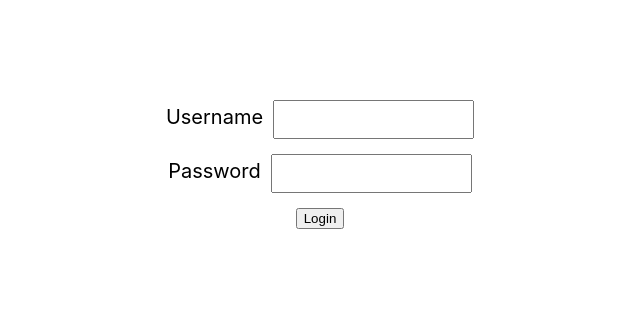
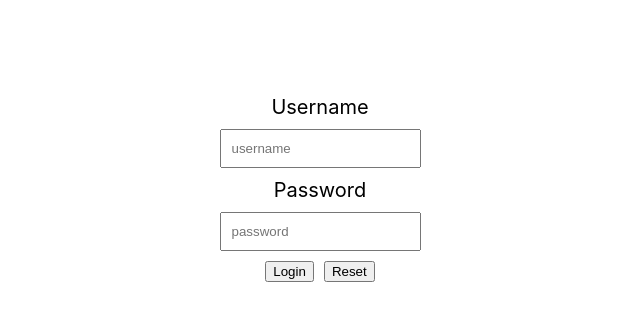
Before and after one commit to Dianaaa1/attempt, a React (Create React App) app: page /login in a window 1280 px wide. Shown: the top 320 px of the page, without its empty margins (320-960 px from the left). Built offline with nearby package versions, Linux system fonts and the light colour scheme.

Commit message:
добавлен formik для login

```diff
--- a/src/components/Login.js
+++ b/src/components/Login.js
@@ -1,5 +1,6 @@
 import React, {useState} from "react";
 import { Redirect } from "react-router-dom";
+import { Formik } from "formik";
 
 function Login () {
   logout();
@@ -15,10 +16,10 @@ function Login () {
     updateInf({ [name]: value });
   }
 
-  const handleSubmit=(e)=>{
-    e.preventDefault();
-    const username=e.target.username.value;
-    const password=e.target.password.value;
+  const onSubmit=(obj)=>{
+
+    const username=obj.username;
+    const password=obj.password;
 
     //останавливается если форма пустая
     if (!(username && password)) {
@@ -28,14 +29,11 @@ function Login () {
 
     login(username, password).then(
       (user) => {
+        if(localStorage.getItem("user", JSON.stringify(user)))
         updateInf({ login: true });
-      },
-      (error) => {
-        updateInf({ error: false });
       }
     );
   }
-    const { username, password } = user;
     // если пользователь залогинен то перенаправляем на форму создания проектов
     if (user.login) {
       return (
@@ -48,29 +46,44 @@ function Login () {
     }
     return (
       <div>
-        <form name="form" onSubmit={handleSubmit}>
-          <div>
-            <label htmlFor="username">Username</label>
+        <Formik
+          initialValues={{ username: "", password: "" }}
+          onSubmit={onSubmit}
+        >
+          {(props) => {
+            const { values, handleChange, handleSubmit, handleReset } = props;
+            return (
+              <form onSubmit={handleSubmit}>
+                <label htmlFor="username" style={{ display: "block" }}>
+                Username
+                </label>
                 <input
+                  id="username"
+                  placeholder="username"
                   type="text"
-              name="username"
-              value={username}
+                  value={values.username}
                   onChange={handleChange}
                 />
-          </div>
-          <div>
-            <label htmlFor="password">Password</label>
+                <label htmlFor="password" style={{ display: "block" }}>
+                  Password
+                </label>
                 <input
+                  id="password"
+                  placeholder="password"
                   type="password"
-              name="password"
-              value={password}
+                  value={values.description}
                   onChange={handleChange}
+                  className="project-name"
                 />
-          </div>
-          <div className="form-group">
-            <button>Login</button>
-          </div>
+                <br />
+                <button type="submit">Login</button>
+                <button type="button" onClick={handleReset}>
+                  Reset
+                </button>
               </form>
+            );
+          }}
+        </Formik>
       </div>
     );
   }
@@ -84,7 +97,7 @@ function login(username, password) {
     .then(handleResponse)
     .then((user) => {
       localStorage.setItem("user", JSON.stringify(user));
-    });
+    }, (error)=> alert(error));
 }
 
 function logout() {
--- a/src/components/back.js
+++ b/src/components/back.js
@@ -7,6 +7,7 @@ export function configureFakeBackend() {
 
                 //проверяю запрос
                 if (url==='/users/authenticate' && opts.method === 'POST') {
+
                     //беру параметры с тела запроса
                     let params = JSON.parse(opts.body);
 
@@ -16,6 +17,7 @@ export function configureFakeBackend() {
                     });
 
                     if (filteredUsers.length) {
+
                         //проверяю не пустой ли массив (есть ли элемент который совпадает)
                         let user = filteredUsers[0];
                         let responseJson = {
```
Lines whose indentation alone changed are shown as unchanged.
